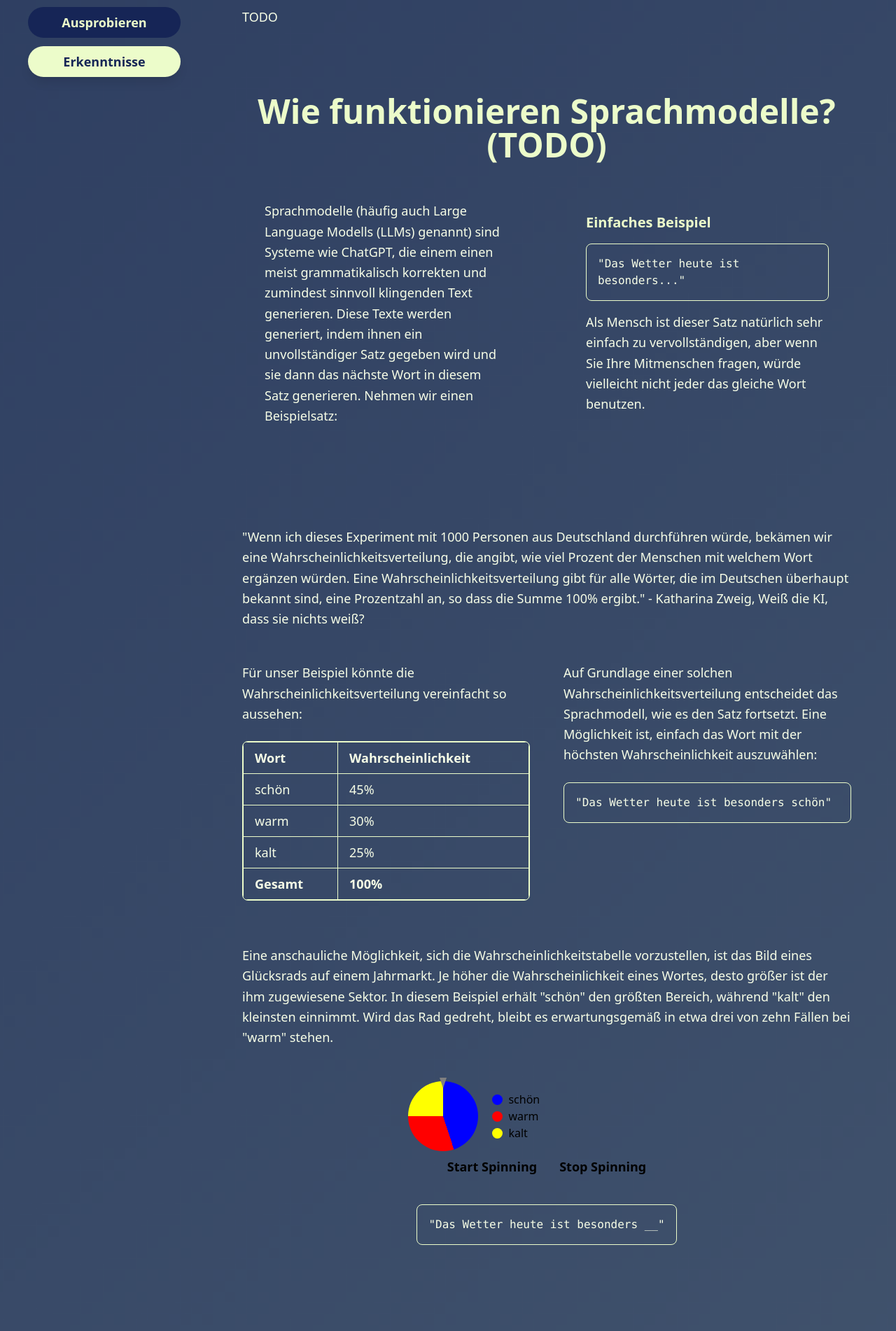
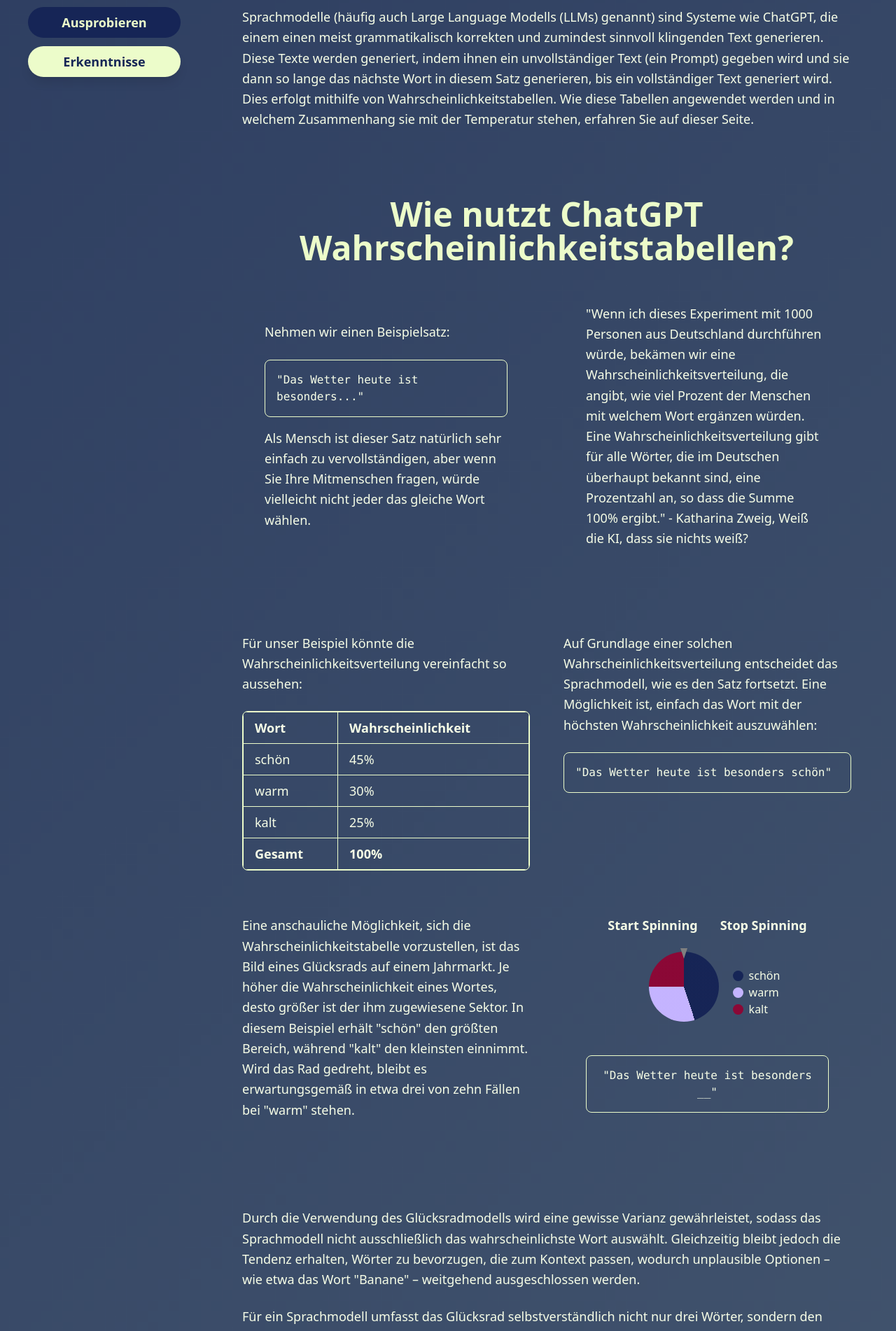
Before and after one commit to TNattermann/weiss-die-ki-dass-sie-nichts-weiss-frontend, a React (Vite) app: page /temperature in a window 1280 px wide. Shown: the part 280-2182 px from the top of the page at 70% size. Built offline with nearby package versions, Linux system fonts and the light colour scheme.

Commit message:
Design and text changes

```diff
--- a/src/components/MultiTestRad.tsx
+++ b/src/components/MultiTestRad.tsx
@@ -3,7 +3,7 @@ import { useState } from 'react';
 
 const fullspinduration = 0.3;
 const spinanimation = `spin ${fullspinduration}s linear infinite`;
-const piecolours = ["blue", "red", "yellow", "green", "lightgreen", "gold", "pink"];
+const piecolours = ["oklch(28.2% 0.091 267.935)", "oklch(81.1% 0.111 293.571)", "oklch(41% 0.159 10.272)", "green", "lightgreen", "gold", "pink"];
 
 const maximumnumberofcircles = 3;
 
@@ -293,7 +293,7 @@ export default function MultiTestRad({wordlibrary, temperature, isVideo}: any) {
                 ))*/}
 
                 {legendsets[legendindex].keywordlist.map((keyword, index) => (
-                <li className="legend-item"  key={index}>
+                <li className="legend-item text-text-normal"  key={index}>
                     <span className={`legend-circle`} style={{background: legendsets[legendindex].beforecircle[index]}}>
                     </span>
                     {keyword}
@@ -441,9 +441,9 @@ export default function MultiTestRad({wordlibrary, temperature, isVideo}: any) {
             <div className="max-w-6xl mx-auto">
                 <div className="text-center mb-16">
 
-                    <button id="VideoButton" onClick={handleVideoButton} className="rounded-full px-4 py-2 text-lg font-semibold transition-all duration-300 ease-in-out hover:scale-105 hover:brightness-110 hover:shadow-lg"
+                    <button id="VideoButton" onClick={handleVideoButton} className=" text-text-normal mb-6 rounded-full px-4 py-2 text-lg font-semibold transition-all duration-300 ease-in-out hover:scale-105 hover:brightness-110 hover:shadow-lg"
                     style={{ display: videodisplay}}>
-                        Play (TBD Video Play symbol here)
+                        Abspielen
                     </button>
 
 
@@ -474,12 +474,12 @@ export default function MultiTestRad({wordlibrary, temperature, isVideo}: any) {
 
 
 
-                    <button id="startButton" onClick={handleStartButton} className="rounded-full px-4 py-2 text-lg font-semibold transition-all duration-300 ease-in-out hover:scale-105 hover:brightness-110 hover:shadow-lg"
+                    <button id="startButton" onClick={handleStartButton} className="text-text-normal rounded-full px-4 py-2 text-lg font-semibold transition-all duration-300 ease-in-out hover:scale-105 hover:brightness-110 hover:shadow-lg"
                     style={{ display: clickdisplay}}>
                         Start Spinning
                     </button>
 
-                    <button id="stopButton" onClick={handleStopButton} className="rounded-full px-4 py-2 text-lg font-semibold transition-all duration-300 ease-in-out hover:scale-105 hover:brightness-110 hover:shadow-lg"
+                    <button id="stopButton" onClick={handleStopButton} className="text-text-normal rounded-full px-4 py-2 text-lg font-semibold transition-all duration-300 ease-in-out hover:scale-105 hover:brightness-110 hover:shadow-lg"
                     style={{ display: clickdisplay}}>
                         Stop Spinning
                     </button>
--- a/src/components/simpleRad.tsx
+++ b/src/components/simpleRad.tsx
@@ -3,7 +3,7 @@ import { useState } from 'react';
 
 const fullspinduration = 0.3;
 const spinanimation = `spin ${fullspinduration}s linear infinite`;
-const piecolours = ["blue", "red", "yellow", "green", "lightgreen", "gold", "pink"];
+const piecolours = ["oklch(28.2% 0.091 267.935)", "oklch(81.1% 0.111 293.571)", "oklch(41% 0.159 10.272)", "green", "lightgreen", "gold", "pink"];
 
 
 
@@ -88,7 +88,7 @@ export default function SimpleRad({wordpercentlist}: any) {
 
             <ul className="legend">
                 {wordradiantlist.map((wordradiant, index) => (
-                <li className="legend-item"  key={index}>
+                <li className="legend-item text-text-normal"  key={index}>
                     <span className={`legend-circle`} style={{background: piecolours[index]}}>
                     </span>
                     {wordradiant[0]}
@@ -150,9 +150,19 @@ export default function SimpleRad({wordpercentlist}: any) {
 
             <div className="max-w-6xl mx-auto">
                 <div className="text-center mb-16">
+                    <div>
+                        <div className="mb-6">
+                            <button id="startButton" onClick={handleStartButton} className="text-text-normal rounded-full px-4 text-lg font-semibold transition-all duration-300 ease-in-out hover:scale-105 hover:brightness-110 hover:shadow-lg">
+                                Start Spinning
+                            </button>
 
-                    <div className="wheel-and-legend">
-                        <div className="arrow">
+                            <button id="stopButton" onClick={handleStopButton} className="text-text-normal rounded-full px-4 text-lg font-semibold transition-all duration-300 ease-in-out hover:scale-105 hover:brightness-110 hover:shadow-lg">
+                                Stop Spinning
+                            </button>
+                        </div>
+
+                        <div className="wheel-and-legend flex items-center justify-center">
+                            <div className="arrow mb-4">
 
                             <div className="circle" id="simpleRad" style={{
                                 background: circlebackground,
@@ -160,20 +170,15 @@ export default function SimpleRad({wordpercentlist}: any) {
                                 transform: currentTransform
                             }}>
                             </div>
+                            </div>
+
+
+                            <CreateLegend />
 
                         </div>
+                    </div>
 
 
-                        <CreateLegend />
-
-                    </div>
-                    <button id="startButton" onClick={handleStartButton} className="rounded-full px-4 py-2 text-lg font-semibold transition-all duration-300 ease-in-out hover:scale-105 hover:brightness-110 hover:shadow-lg">
-                        Start Spinning
-                    </button>
-
-                    <button id="stopButton" onClick={handleStopButton} className="rounded-full px-4 py-2 text-lg font-semibold transition-all duration-300 ease-in-out hover:scale-105 hover:brightness-110 hover:shadow-lg">
-                        Stop Spinning
-                    </button>
 
                     <div className="p-8 rounded-xl">
                         <div className="bg-bgColor p-4 rounded-lg border border-outline mb-4">
--- a/src/pages/Wahrscheinlichkeitstabellen/Temperature.tsx
+++ b/src/pages/Wahrscheinlichkeitstabellen/Temperature.tsx
@@ -106,7 +106,7 @@ export default function Temperature() {
     return (
 
             <div className="max-w-6xl mx-auto">
-                <h1 className="text-5xl font-bold text-center text-primary mb-6">Temperatur</h1>
+                <h1 className="text-5xl font-bold text-center text-primary mb-6">Was hat das mit Temperatur zu tun?</h1>
                 <div className="mb-16">
                     <div>
                         <p className="text-lg text-text-normal mb-6 leading-relaxed">
@@ -129,7 +129,7 @@ export default function Temperature() {
 
                 <div>
                 <div className="p-8 rounded-xl">
-
+                    <div className="flex flex-wrap justify-center gap-6 mb-8">
                 {temperatureExamples.map((t) => {
                         const isActive = activeExample === t.id;
                         return (
@@ -142,20 +142,12 @@ export default function Temperature() {
                                     : "bg-primary-container text-on-primary-container"}
         `}
                             >
-                                <div
-                                    className={`w-16 h-16 flex items-center justify-center rounded-xl mx-auto mb-4
-            ${isActive
-                                        ? "bg-on-primary-container-selected/10"
-                                        : "bg-on-primary-container/10"}`}
-                                >
 
-                                </div>
-                                <h3 className="font-bold text-lg mb-2">{t.label}</h3>
-                                <p className="text-sm">{t.description}</p>
+                                <h3 className="font-bold text-lg mb-2">{t.label} {t.description}</h3>
                             </button>
                         );
                     })}
-
+                    </div>
                     {Object.entries(temperaturewheels).map(([key, example]) => (
                             <div
                                 key={key}
@@ -171,10 +163,12 @@ export default function Temperature() {
                             </div>
                         ))}
 
+
                         <p className="text-lg text-text-normal mb-6 leading-relaxed">
-                        Mit diesem Regler lässt sich die Temperatur auch separat umstellen:
+                        Mit diesem Regler könne Sie die Temperatur auch selbst einstellen:
                         </p>
 
+                        <div className="flex flex-col items-center">
                         <h3 className="text-primary text-xl font-semibold text-textDark mb-4">D. Temperatur = {rangeAdjustedValue}</h3>
                         <input
                             type="range"
@@ -183,6 +177,7 @@ export default function Temperature() {
                             value={rangeValue} // Controlled input
                             onChange={handleRangeChange} // Update state on change
                         />
+                        </div>
                         <div className="flex justify-center">
                             <SimpleRad wordpercentlist={applytemperature([["schön", 0.45 ], ["warm", 0.3], ["kalt", 0.25]],  rangeAdjustedValue)}
                             />
--- a/src/pages/Wahrscheinlichkeitstabellen/WahrIntroduction.tsx
+++ b/src/pages/Wahrscheinlichkeitstabellen/WahrIntroduction.tsx
@@ -14,32 +14,29 @@ export default function WahrIntroduction() {
                         Was passiert, wenn ich ChatGPT nutze?
                     </h1>
                     <p className="text-lg text-text-normal mb-6 leading-relaxed">
-                        TODO
+                        Sprachmodelle (häufig auch Large Language Modells (LLMs) genannt) sind Systeme wie ChatGPT,
+                        die einem einen meist grammatikalisch korrekten und zumindest sinnvoll klingenden Text generieren.
+                        Diese Texte werden generiert, indem ihnen ein unvollständiger Text (ein Prompt) gegeben wird
+                        und sie dann so lange das nächste Wort in diesem Satz generieren, bis ein vollständiger Text generiert wird.
+                        Dies erfolgt mithilfe von Wahrscheinlichkeitstabellen. Wie diese Tabellen angewendet werden und in welchem
+                        Zusammenhang sie mit der Temperatur stehen, erfahren Sie auf dieser Seite.
                     </p>
                 </div>
-                <h1 className="text-5xl font-bold text-center text-primary mb-6">Wie funktionieren Sprachmodelle? (TODO)</h1>
+                <h1 className="text-5xl font-bold text-center text-primary mb-6">Wie nutzt ChatGPT Wahrscheinlichkeitstabellen?</h1>
                 <div className="grid grid-cols-1 lg:grid-cols-2 gap-12 items-center mb-16">
                     <div className="p-8 rounded-xl">
                         <p className="text-lg text-text-normal mb-6 leading-relaxed">
-                        Sprachmodelle (häufig auch Large Language Modells (LLMs) genannt) sind Systeme wie ChatGPT,
-                        die einem einen meist grammatikalisch korrekten und zumindest sinnvoll klingenden Text generieren.
-                        Diese Texte werden generiert, indem ihnen ein unvollständiger Satz gegeben wird
-                        und sie dann das nächste Wort in diesem Satz generieren. Nehmen wir einen Beispielsatz:
+                        Nehmen wir einen Beispielsatz:
                         </p>
-                    </div>
-                    <div className="p-8 rounded-xl">
-                            <h3 className="text-primary text-xl font-semibold mb-4">Einfaches Beispiel</h3>
                         <div className="bg-bgColor p-4 rounded-lg border border-outline mb-4">
                                 <p className="text-text-normal font-mono text-textDark">"Das Wetter heute ist besonders..."</p>
                         </div>
                         <p className="text-lg text-text-normal mb-6 leading-relaxed">
                             Als Mensch ist dieser Satz natürlich sehr einfach zu vervollständigen,
-                        aber wenn Sie Ihre Mitmenschen fragen, würde vielleicht nicht jeder das gleiche Wort benutzen.
+                            aber wenn Sie Ihre Mitmenschen fragen, würde vielleicht nicht jeder das gleiche Wort wählen.
                         </p>
                     </div>
-                </div>
-
-                <div className="py-6">
+                    <div className="p-8 rounded-xl">
                         <p className="text-lg text-text-normal mb-6 leading-relaxed">
                         "Wenn ich dieses Experiment mit 1000 Personen aus Deutschland durchführen würde,
                         bekämen wir eine Wahrscheinlichkeitsverteilung,
@@ -47,6 +44,7 @@ export default function WahrIntroduction() {
                         Eine Wahrscheinlichkeitsverteilung gibt für alle Wörter, die im Deutschen überhaupt bekannt sind,
                         eine Prozentzahl an, so dass die Summe 100% ergibt." - Katharina Zweig, Weiß die KI, dass sie nichts weiß?
                         </p>
+                    </div>
                 </div>
 
                 <div className="grid grid-cols-1 lg:grid-cols-2 gap-12 items-start mb-16">
@@ -99,17 +97,19 @@ export default function WahrIntroduction() {
                     </div>
                 </div>
 
-                <div className="mb-16">
                 <div>
+                    <div>
+                        <div className=" grid grid-cols-1 lg:grid-cols-2 gap-12 items-start">
                             <p className="text-lg text-text-normal mb-6 leading-relaxed">
                                 Eine anschauliche Möglichkeit, sich die Wahrscheinlichkeitstabelle vorzustellen, ist das Bild eines Glücksrads auf einem Jahrmarkt.
                                 Je höher die Wahrscheinlichkeit eines Wortes, desto größer ist der ihm zugewiesene Sektor.
                                 In diesem Beispiel erhält "schön" den größten Bereich, während "kalt" den kleinsten einnimmt.
                                 Wird das Rad gedreht, bleibt es erwartungsgemäß in etwa drei von zehn Fällen bei "warm" stehen.
                             </p>
-                        <div className="py-6 flex justify-center">
+                            <div className="pb-6">
                                 <SimpleRad wordpercentlist={[["schön", 0.45], ["warm", 0.3], ["kalt", 0.25]]}
                                 />
+                            </div>
                         </div>
 
                         <div>
```
Lines whose indentation alone changed are shown as unchanged.
